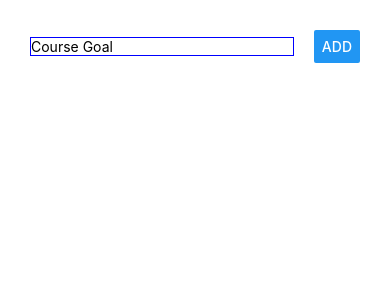
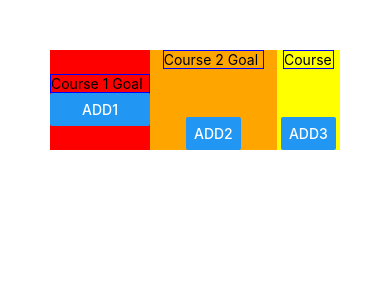
Before and after one commit to rob4abcba/RN-Complete-Guide, a React Native app: screen / in a window 390 px wide. Shown: the top 300 px of the page. Built offline with nearby package versions, Linux system fonts and the light colour scheme.

Commit message:
InLineStyle flex justifyContent alignItems

```diff
--- a/App.js
+++ b/App.js
@@ -1,12 +1,65 @@
-import React from 'react';
-import { StyleSheet, Text, View, TextInput, Button } from 'react-native';
+import React from "react";
+import { StyleSheet, Text, View, TextInput, Button } from "react-native";
 
 export default function App() {
   return (
-    <View style={ {padding: 30} }>
-      <View style={ {flexDirection: 'row', justifyContent: 'space-between', alignItems: 'center'}}>
-      <TextInput placeholder="Course Goal" style={ {width: '80%', borderColor: "blue", borderWidth: 1} }/>
-      <Button title="Add" />
+    <View
+      style={{
+        padding: 50,
+        flexDirection: "row"
+      }}
+    >
+      <View
+        style={{
+          backgroundColor: "red",
+          width: 100,
+          height: 100,
+          // flexDirection: 'row',
+          justifyContent: "center",
+          alignItems: "stretch"
+        }}
+      >
+        <TextInput
+          placeholder="Course 1 Goal"
+          style={{
+            // width: "80%",
+            borderColor: "blue",
+            borderWidth: 1
+          }}
+        />
+        <Button title="Add1" />
+      </View>
+      <View
+        style={{
+          backgroundColor: "orange",
+          flex: 2,
+          // width: 100,
+          // height: 100,
+          // flexDirection: 'row',
+          justifyContent: "space-between",
+          alignItems: "center"
+        }}
+      >
+                <TextInput
+          placeholder="Course 2 Goal"
+          style={{ width: "80%", borderColor: "blue", borderWidth: 1 }}
+        />
+        <Button title="Add2" />
+      </View>
+      <View
+        style={{
+          backgroundColor: "yellow",
+          flex: 1,
+          // flexDirection: 'row',
+          justifyContent: "space-between",
+          alignItems: "center"
+        }}
+      >
+                <TextInput
+          placeholder="Course 3 Goal"
+          style={{ width: "80%", borderColor: "blue", borderWidth: 1 }}
+        />
+        <Button title="Add3" />
       </View>
     </View>
   );
```
